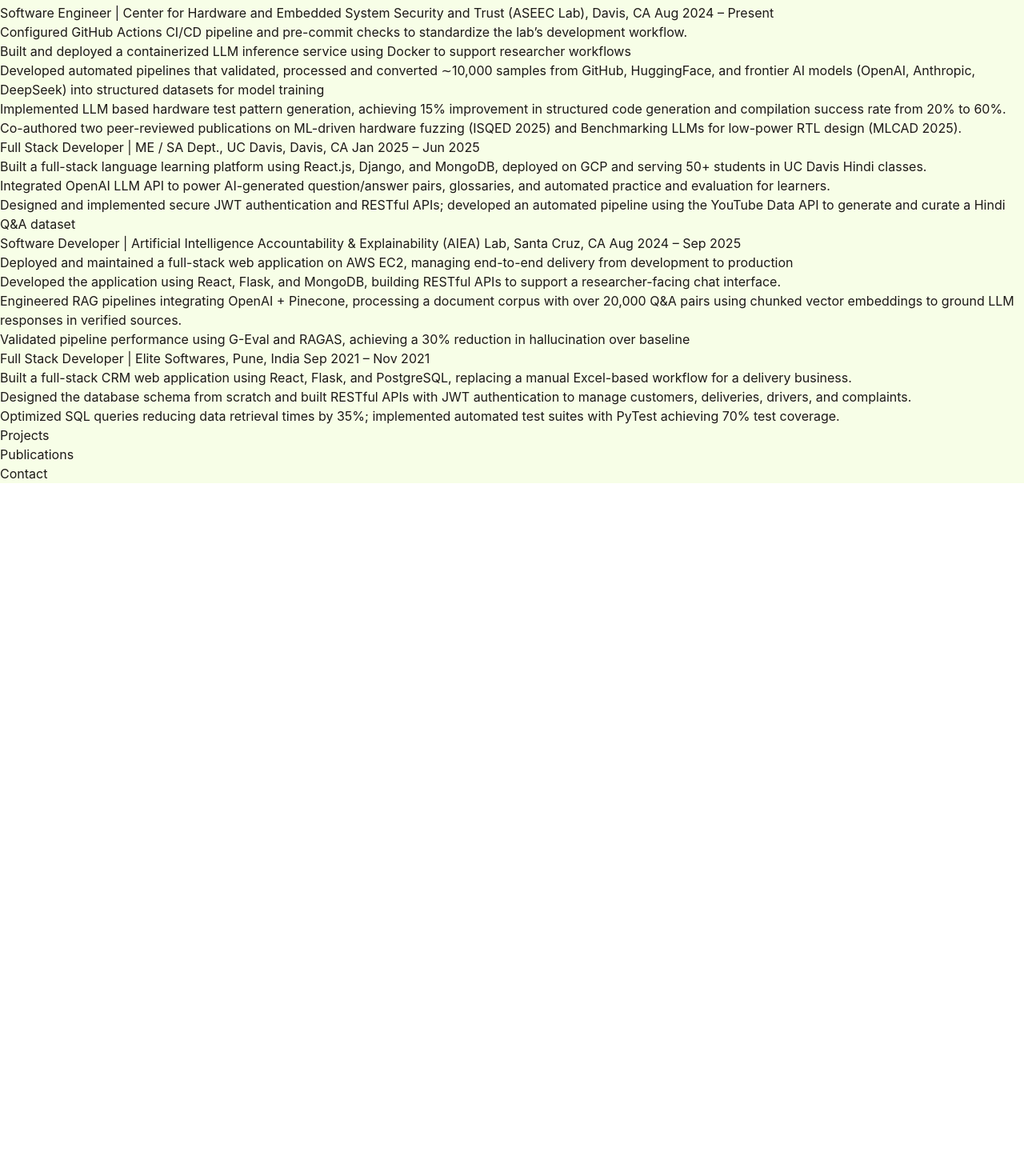
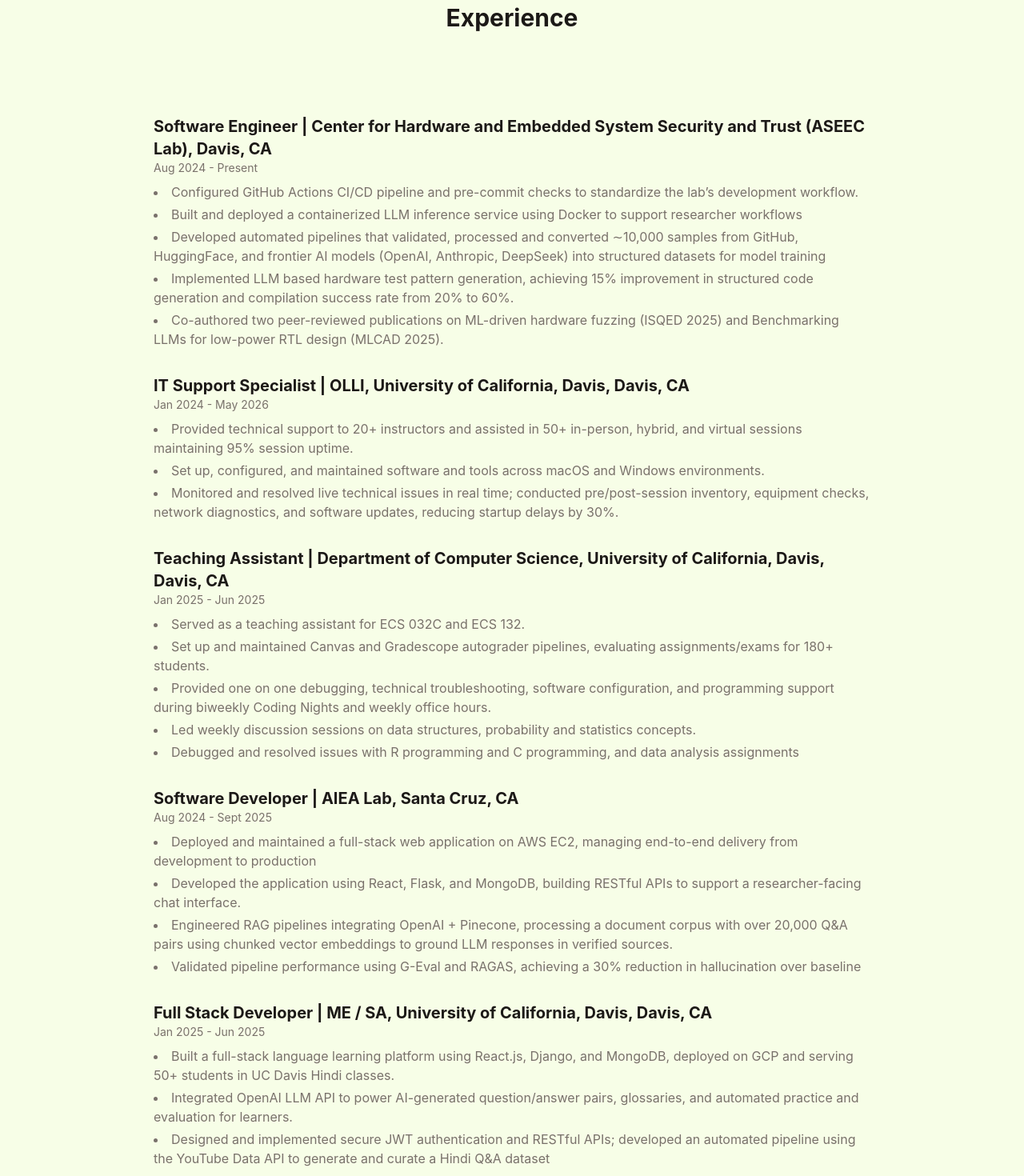
Before and after one commit to xf4c70r/ArvinOS_Terminal, a React app in the folder portfolio/: page / in a window 1280 px wide. Shown: the part 1360-2830 px from the top of the page at 80% size. Before the commit the page ends 1964 px from the top, so only its background shows below. Built offline with nearby package versions, Linux system fonts and the light colour scheme; the HTML template or start-up script is replaced by a standard one.

Commit message:
Built Exp section

```diff
--- a/portfolio/src/components/Experience.jsx
+++ b/portfolio/src/components/Experience.jsx
@@ -1,63 +1,97 @@
 function Experience(){
     const exp = [
-        { title: 'Software Engineer', org: 'Center for Hardware and Embedded System Security and Trust (ASEEC Lab)', loc: 'Davis, CA', work: []},
-        { title: 'Full Stack Developer', org: 'ME / SA Dept., UC Davis', loc:'Davis, CA', work: []},
-        { title: 'Software Developer', org: '', work: []},
-        { title: 'Full Stack Developer (Contract)', org: '', work: []}
+        {
+            title: 'Software Engineer',
+            org: 'Center for Hardware and Embedded System Security and Trust (ASEEC Lab)',
+            loc: 'Davis, CA',
+            time : 'Aug 2024 - Present',
+            work: [
+            'Configured GitHub Actions CI/CD pipeline and pre-commit checks to standardize the lab’s development workflow.',
+            'Built and deployed a containerized LLM inference service using Docker to support researcher workflows',
+            'Developed automated pipelines that validated, processed and converted ∼10,000 samples from GitHub, HuggingFace, and frontier AI models (OpenAI, Anthropic, DeepSeek) into structured datasets for model training',
+            'Implemented LLM based hardware test pattern generation, achieving 15% improvement in structured code generation and compilation success rate from 20% to 60%.',
+            'Co-authored two peer-reviewed publications on ML-driven hardware fuzzing (ISQED 2025) and Benchmarking LLMs for low-power RTL design (MLCAD 2025).'
+            ]
+        },
+
+        {
+            title: 'IT Support Specialist',
+            org: 'OLLI, University of California, Davis',
+            loc:'Davis, CA',
+            time : 'Jan 2024 - May 2026',
+            work: [
+            'Provided technical support to 20+ instructors and assisted in 50+ in-person, hybrid, and virtual sessions maintaining 95% session uptime.', 'Set up, configured, and maintained software and tools across macOS and Windows environments.',
+            'Monitored and resolved live technical issues in real time; conducted pre/post-session inventory, equipment checks, network diagnostics, and software updates, reducing startup delays by 30%.'
+            ]
+        },
+
+        {
+            title: 'Teaching Assistant',
+            org: 'Department of Computer Science, University of California, Davis',
+            loc:'Davis, CA',
+            time : 'Jan 2025 - Jun 2025',
+            work: [
+            'Served as a teaching assistant for ECS 032C and ECS 132.',
+            'Set up and maintained Canvas and Gradescope autograder pipelines, evaluating assignments/exams for 180+ students.',
+            'Provided one on one debugging, technical troubleshooting, software configuration, and programming support during biweekly Coding Nights and weekly office hours.',
+            'Led weekly discussion sessions on data structures, probability and statistics concepts.',
+            'Debugged and resolved issues with R programming and C programming, and data analysis assignments'
+            ]
+        },
+
+        {
+            title: 'Software Developer',
+            org: 'AIEA Lab',
+            loc: 'Santa Cruz, CA',
+            time : 'Aug 2024 - Sept 2025',
+            work: [
+            'Deployed and maintained a full-stack web application on AWS EC2, managing end-to-end delivery from development to production',
+            'Developed the application using React, Flask, and MongoDB, building RESTful APIs to support a researcher-facing chat interface.',
+            'Engineered RAG pipelines integrating OpenAI + Pinecone, processing a document corpus with over 20,000 Q&A pairs using chunked vector embeddings to ground LLM responses in verified sources.',
+            ' Validated pipeline performance using G-Eval and RAGAS, achieving a 30% reduction in hallucination over baseline'
+            ]
+        },
+
+        {
+            title: 'Full Stack Developer',
+            org: 'ME / SA, University of California, Davis',
+            loc:'Davis, CA',
+            time : 'Jan 2025 - Jun 2025',
+            work: [
+            'Built a full-stack language learning platform using React.js, Django, and MongoDB, deployed on GCP and serving 50+ students in UC Davis Hindi classes.',
+            'Integrated OpenAI LLM API to power AI-generated question/answer pairs, glossaries, and automated practice and evaluation for learners.',
+            'Designed and implemented secure JWT authentication and RESTful APIs; developed an automated pipeline using the YouTube Data API to generate and curate a Hindi Q&A dataset'
+            ]
+        },
+
+        {
+            title: 'Full Stack Developer (Contract)',
+            org: 'Elite Softwares',
+            loc: 'Pune, India',
+            time : 'Sept 2021 - Nov 2021',
+            work: [
+            'Built a full-stack CRM web application using React, Flask, and PostgreSQL, replacing a manual Excel-based workflow for a delivery business.',
+            'Designed the database schema from scratch and built RESTful APIs with JWT authentication to manage customers, deliveries, drivers, and complaints.',
+            'Optimized SQL queries reducing data retrieval times by 35%; implemented automated test suites with PyTest achieving 70% test coverage.'
+            ]
+        }
     ]
 
     return(
         <div id='Exp'>
-
-            <div>
-                <h2>Software Engineer | Center for Hardware and Embedded System Security and Trust (ASEEC Lab), Davis, CA Aug 2024 – Present</h2>
-                    <ul>
-                        <li>Configured GitHub Actions CI/CD pipeline and pre-commit checks to standardize the lab’s development workflow.</li>
-                        <li>Built and deployed a containerized LLM inference service using Docker to support researcher workflows</li>
-                        <li>Developed automated pipelines that validated, processed and converted ∼10,000 samples from GitHub, HuggingFace, and
-frontier AI models (OpenAI, Anthropic, DeepSeek) into structured datasets for model training</li>
-                        <li>Implemented LLM based hardware test pattern generation, achieving 15% improvement in structured code generation and
-compilation success rate from 20% to 60%.</li>
-                        <li>Co-authored two peer-reviewed publications on ML-driven hardware fuzzing (ISQED 2025) and Benchmarking LLMs for
-low-power RTL design (MLCAD 2025).</li>
-                    </ul>
-            </div>
-
-            <div>
-                <h2>Full Stack Developer | ME / SA Dept., UC Davis, Davis, CA Jan 2025 – Jun 2025</h2>
-                <ul>
-                    <li>Built a full-stack language learning platform using React.js, Django, and MongoDB, deployed on GCP and serving 50+
-students in UC Davis Hindi classes.</li>
-                    <li>Integrated OpenAI LLM API to power AI-generated question/answer pairs, glossaries, and automated practice and evaluation for
-learners.</li>
-                    <li>Designed and implemented secure JWT authentication and RESTful APIs; developed an automated pipeline using the
-YouTube Data API to generate and curate a Hindi Q&A dataset</li>
-                </ul>
-            </div>
-
-            <div>
-                <h2>Software Developer | Artificial Intelligence Accountability & Explainability (AIEA) Lab, Santa Cruz, CA Aug 2024 – Sep 2025</h2>
-                <ul>
-                    <li>Deployed and maintained a full-stack web application on AWS EC2, managing end-to-end delivery from development to
-production</li>
-                    <li>Developed the application using React, Flask, and MongoDB, building RESTful APIs to support a researcher-facing chat
-interface.</li>
-                    <li>Engineered RAG pipelines integrating OpenAI + Pinecone, processing a document corpus with over 20,000 Q&A pairs using
-chunked vector embeddings to ground LLM responses in verified sources.</li>
-                    <li> Validated pipeline performance using G-Eval and RAGAS, achieving a 30% reduction in hallucination over baseline</li>
-                </ul>
-            </div>
-
-            <div>
-                <h2>Full Stack Developer | Elite Softwares, Pune, India Sep 2021 – Nov 2021</h2>
-                <ul>
-                    <li>Built a full-stack CRM web application using React, Flask, and PostgreSQL, replacing a manual Excel-based workflow for a
-delivery business.</li>
-                    <li>Designed the database schema from scratch and built RESTful APIs with JWT authentication to manage customers, deliveries,
-drivers, and complaints.</li>
-                    <li>Optimized SQL queries reducing data retrieval times by 35%; implemented automated test suites with PyTest achieving
-70% test coverage.</li>
-                </ul>
+            <h2 className="text-3xl text-center font-bold text-stone-900 mb-2">Experience</h2>
+            <div className="gap-20 max-w-4xl mx-auto justify-center items-center py-24 space-y-4">
+                {exp.map((e) => (
+                    <div className='mb-8' key={e.title}>
+                        <h3 className='text-xl font-bold text-stone-900'>{e.title} | {e.org}, {e.loc}</h3>
+                        <p className='text-sm text-stone-500'>{e.time}</p>
+                        <ul className='list-disc list-inside mt-2'>
+                            {e.work.map((w) => (
+                                <li className='text-stone-500 mb-1' key={w}>{w}</li>
+                            ))}
+                        </ul>
+                    </div>
+                ))}
             </div>
         </div>
     )
```
